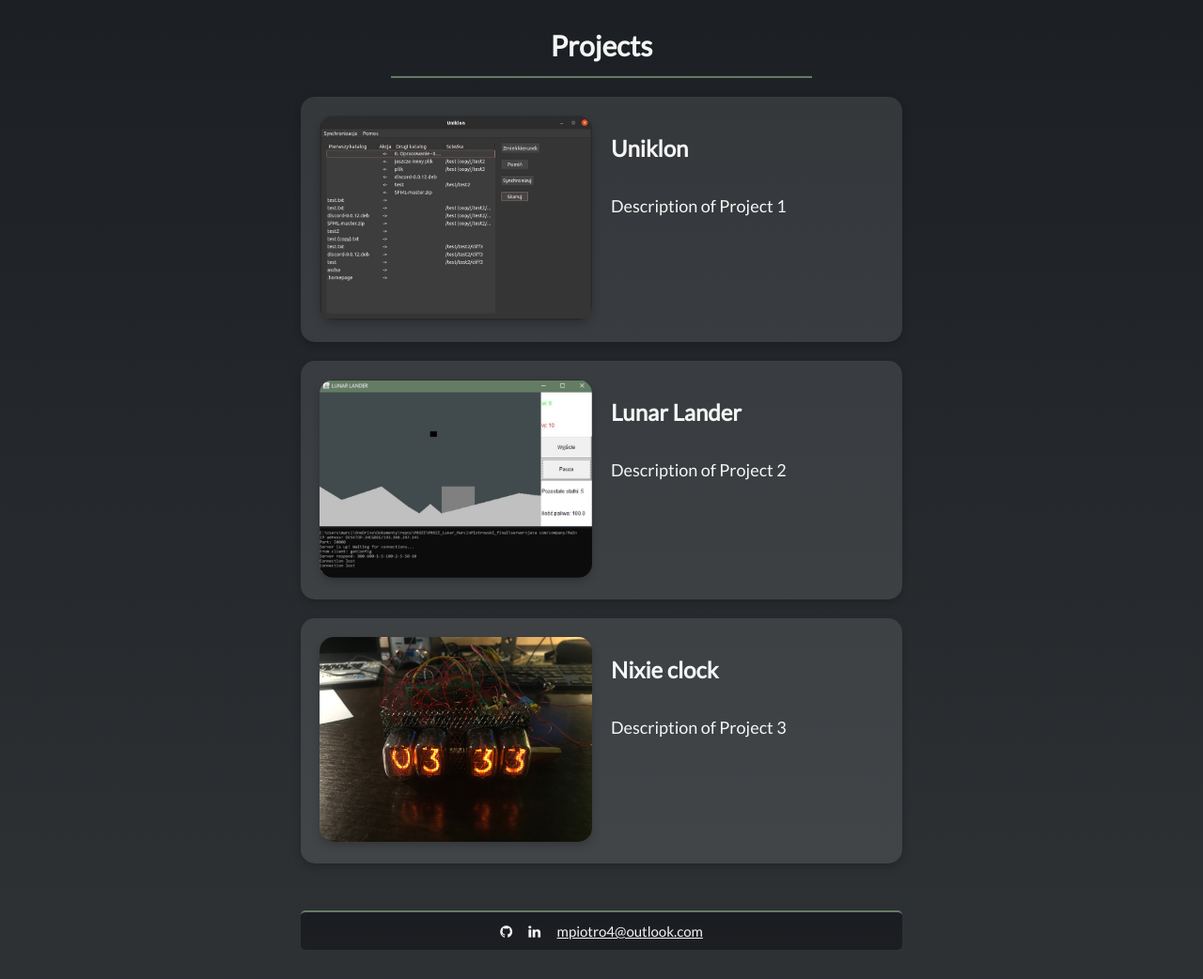
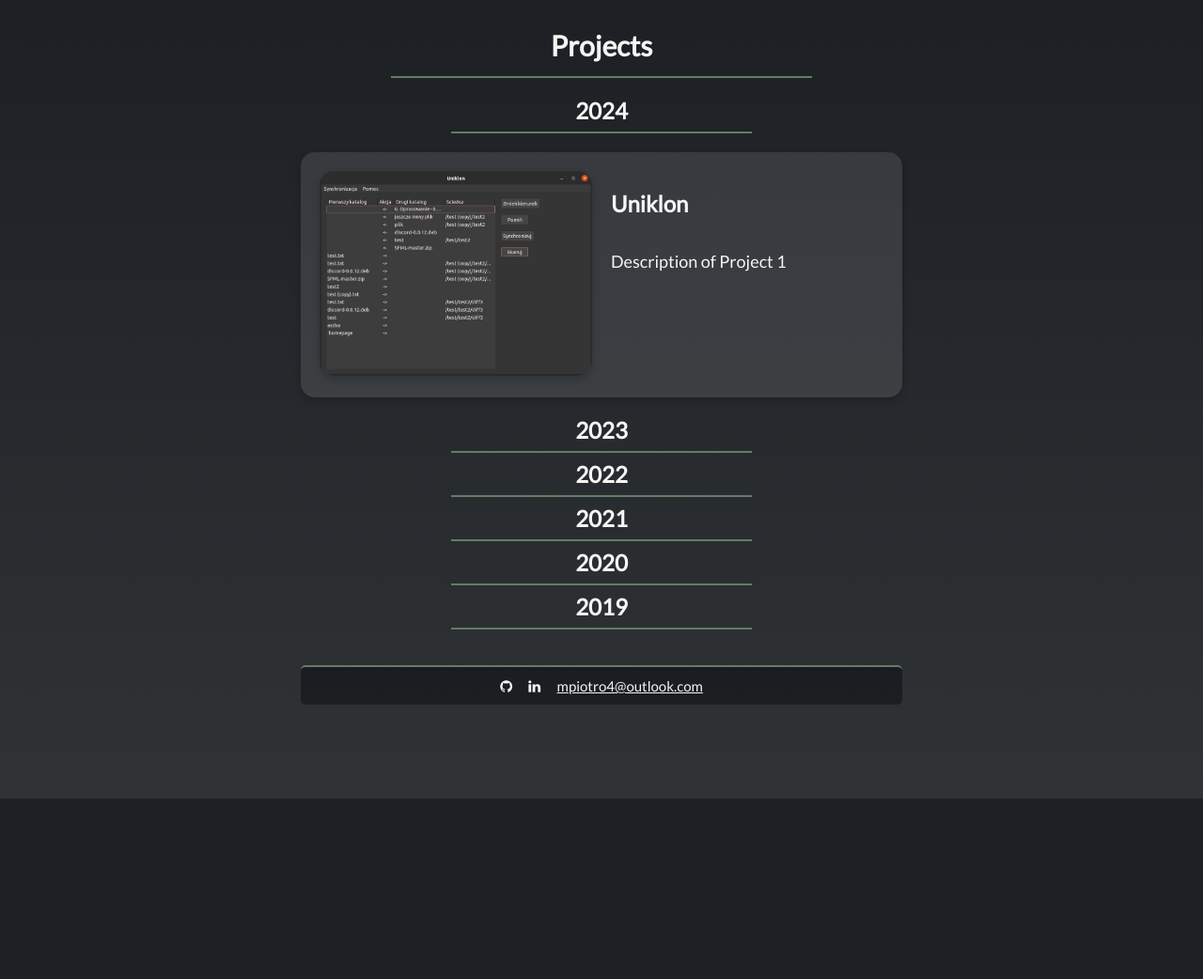
Before and after one commit to mpiotro4/mpiotro-pl, a Flask app: page /projects in a window 1280 px wide. Shown: the part 151-1193 px from the top of the page at 94% size. After the commit the page ends 1001 px from the top, so only its background shows below. Run offline with Flask 3, Linux system fonts and the light colour scheme.

Commit message:
hard code projects cards

```diff
--- a/static/style.css
+++ b/static/style.css
@@ -243,3 +243,16 @@
     height: 100%;
     border: none;
 }
+
+.project-year {
+    text-align: center;
+    font-size: 1.5em;
+    font-weight: bold;
+}
+
+.project-divider {
+    border: 0;
+    height: 2px;
+    background: rgb(100, 124, 100); /* Match the green color of the UI */
+    width: 50%; /* Make the line shorter */
+}
--- a/templates/projects.html
+++ b/templates/projects.html
@@ -8,9 +8,32 @@
     <section>
         <article>
             <h1>{{ translations['projects'] }}</h1>
-            {% for project in projects %}
-                {{ project_card(project, lang) }}
-            {% endfor %}
+            <div class="project-year">2024</div>
+            <hr class="project-divider">
+            {{ project_card({
+            'project_title': {'en': 'Uniklon', 'pl': 'Uniklon'},
+            'project_image_url': 'static/images/Uniklon1.JPG',
+            'project_description': {'en': 'Description of Project 1', 'pl': 'Opis Projektu 1'}
+            }, lang) }}
+
+            <div class="project-year">2023</div>
+            <hr class="project-divider">
+
+
+            <div class="project-year">2022</div>
+            <hr class="project-divider">
+
+
+            <div class="project-year">2021</div>
+            <hr class="project-divider">
+
+
+            <div class="project-year">2020</div>
+            <hr class="project-divider">
+
+
+            <div class="project-year">2019</div>
+            <hr class="project-divider">
         </article>
     </section>
 {% endblock %}
```
